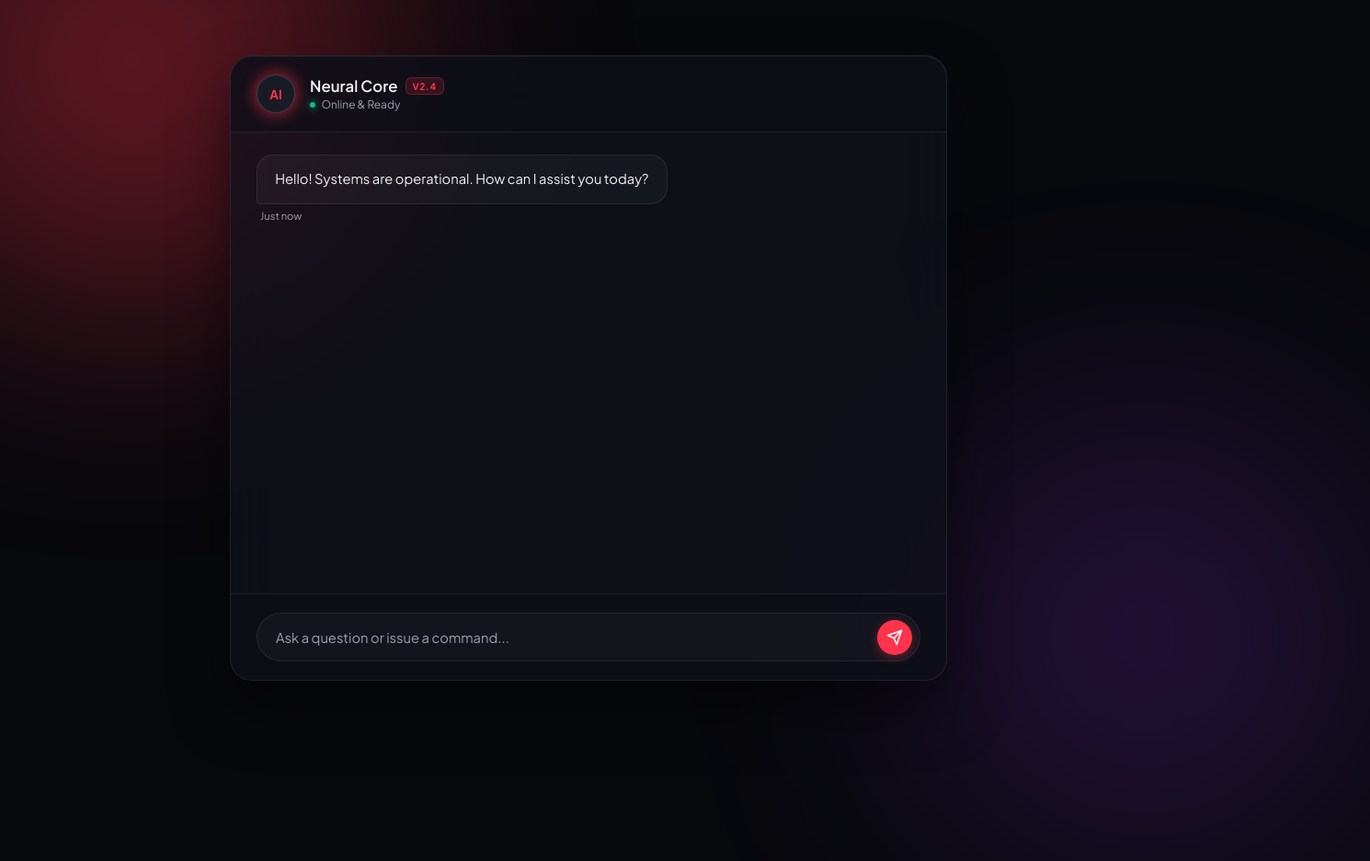
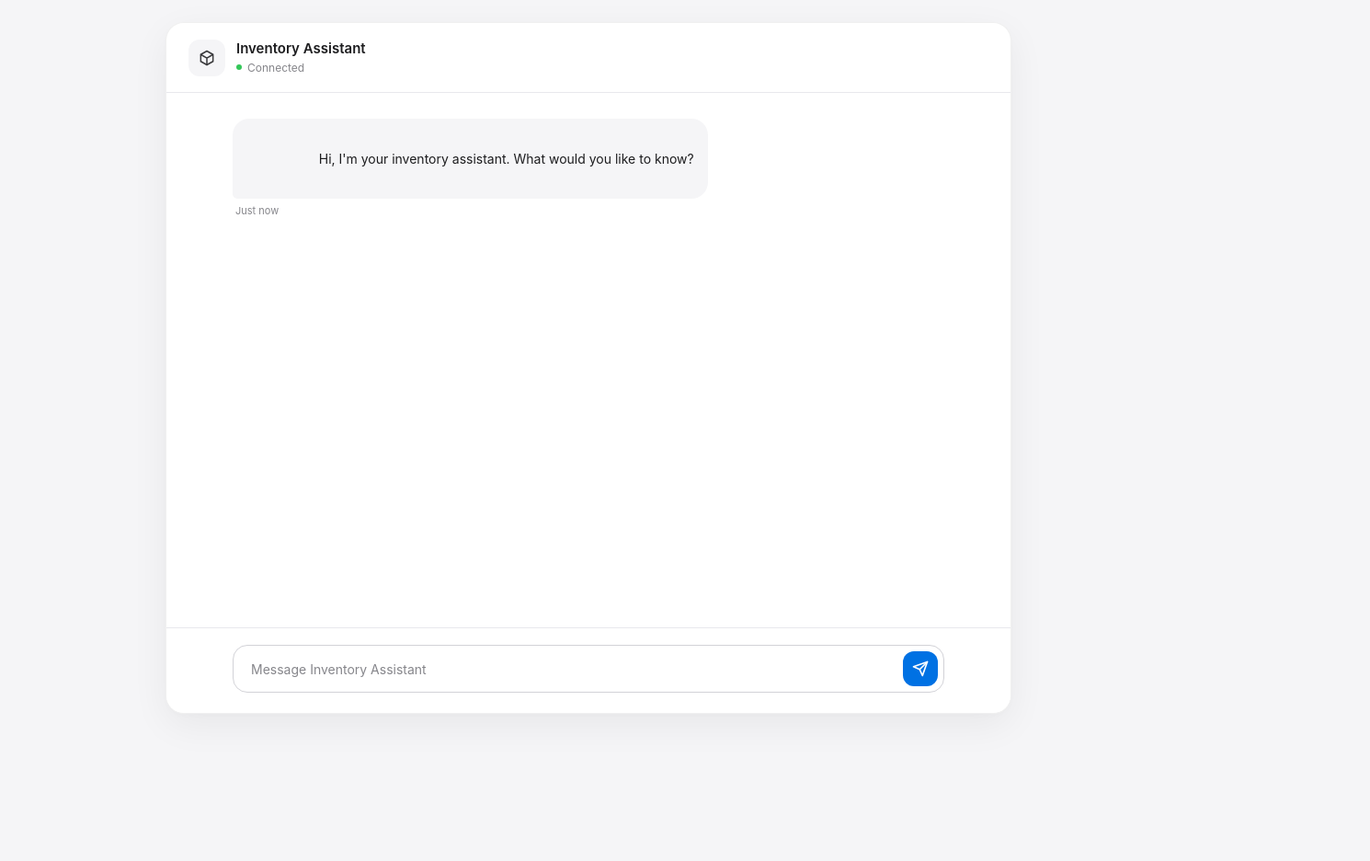
Before and after one commit to zxhuen/inventory-mcp-website, a plain HTML site: page index.html in a window 1280 px wide. Shown: the whole page at 92% size, 1490 px wide, since content can reach past the window. After the commit the page ends 800 px from the top, so only its background shows below. Drawn offline with Linux system fonts and the light colour scheme.

Commit message:
updated frontend

```diff
--- a/index.html
+++ b/index.html
@@ -4,46 +4,38 @@
 <head>
     <meta charset="UTF-8" />
     <meta name="viewport" content="width=device-width, initial-scale=1.0" />
-    <title>Synapse &bull; Neural Chat UI</title>
+    <title>Inventory Assistant</title>
     <link rel="stylesheet" href="style.css" />
-    <link rel="preconnect" href="https://fonts.googleapis.com">
-    <link rel="preconnect" href="https://fonts.gstatic.com" crossorigin>
-    <link href="https://fonts.googleapis.com/css2?family=Plus+Jakarta+Sans:wght@400;500;600;700&display=swap" rel="stylesheet">
 </head>
 
 <body>
-    <!-- Ambient background glow elements -->
-    <div class="blob blob-1"></div>
-    <div class="blob blob-2"></div>
-
     <main class="chat-wrapper">
-        <!-- Header -->
         <header class="chat-header">
             <div class="agent-info">
-                <div class="avatar-ring">
-                    <div class="avatar-glow"></div>
-                    <div class="avatar-core">AI</div>
+                <div class="agent-mark" aria-hidden="true">
+                    <svg viewBox="0 0 24 24" width="20" height="20" fill="none" stroke="currentColor" stroke-width="1.8" stroke-linecap="round" stroke-linejoin="round">
+                        <path d="M4 7.5 12 3l8 4.5v9L12 21l-8-4.5z"></path>
+                        <path d="m4.5 7.8 7.5 4.4 7.5-4.4M12 12.2V21"></path>
+                    </svg>
                 </div>
                 <div class="agent-meta">
-                    <h1 class="agent-name">Neural Core <span class="badge">v2.4</span></h1>
+                    <h1 class="agent-name">Inventory Assistant</h1>
                     <div class="status-indicator">
                         <span class="status-dot"></span>
-                        <span class="status-text">Online & Ready</span>
+                        <span class="status-text">Connected</span>
                     </div>
                 </div>
             </div>
         </header>
 
-        <!-- Message Feed -->
         <section class="messages-container" id="messagesContainer">
             <div class="message-group bot-msg">
                 <div class="message-bubble">
-                    Hello! Systems are operational. How can I assist you today?
+                    Hi, I'm your inventory assistant. What would you like to know?
                 </div>
                 <span class="message-timestamp">Just now</span>
             </div>
 
-            <!-- Typing Indicator Template -->
             <div class="message-group bot-msg typing-row hidden" id="typingIndicator">
                 <div class="message-bubble typing-bubble">
                     <div class="dot"></div>
@@ -53,10 +45,9 @@
             </div>
         </section>
 
-        <!-- Input Bar -->
         <footer class="chat-input-area">
             <form id="chatForm" class="input-form">
-                <input type="text" id="userInput" placeholder="Ask a question or issue a command..." autocomplete="off" required />
+                <input type="text" id="userInput" placeholder="Message Inventory Assistant" autocomplete="off" aria-label="Message Inventory Assistant" required />
                 <button type="submit" id="sendBtn" class="send-btn" aria-label="Send message">
           <svg viewBox="0 0 24 24" width="18" height="18" fill="none" stroke="currentColor" stroke-width="2.2" stroke-linecap="round" stroke-linejoin="round">
             <line x1="22" y1="2" x2="11" y2="13"></line>
--- a/style.css
+++ b/style.css
@@ -1,227 +1,146 @@
 :root {
-    --bg-color: #08090d;
-    --card-bg: rgba(16, 18, 27, 0.75);
-    --card-border: rgba(255, 255, 255, 0.08);
-    --text-primary: #f3f4f6;
-    --text-secondary: #9ca3af;
-    --accent: #ff334b;
-    --accent-glow: rgba(255, 51, 75, 0.35);
-    --user-bubble: linear-gradient(135deg, #ff334b, #e0243b);
-    --bot-bubble: rgba(255, 255, 255, 0.04);
-    --radius-lg: 24px;
-    --radius-bubble: 18px;
-    --transition: cubic-bezier(0.16, 1, 0.3, 1);
+    color-scheme: light;
+    --page: #f5f5f7;
+    --surface: #fff;
+    --text: #1d1d1f;
+    --muted: #86868b;
+    --line: #e8e8ed;
+    --message: #f5f5f7;
+    --blue: #0071e3;
+    --blue-hover: #0077ed;
+    --green: #34c759;
+    --radius: 18px;
+    --ease: cubic-bezier(0.2, 0.8, 0.2, 1);
 }
 
 * {
     box-sizing: border-box;
-    margin: 0;
-    padding: 0;
-    font-family: 'Plus Jakarta Sans', sans-serif;
+}
+
+html,
+body {
+    width: 100%;
+    min-width: 320px;
+    min-height: 100%;
 }
 
 body {
-    background-color: var(--bg-color);
-    color: var(--text-primary);
-    height: 100vh;
+    min-height: 100vh;
+    min-height: 100dvh;
+    margin: 0;
+    padding: 24px;
+    display: grid;
+    place-items: center;
+    overflow: hidden;
+    background: var(--page);
+    color: var(--text);
+    font-family: -apple-system, BlinkMacSystemFont, "SF Pro Display", "SF Pro Text", "Helvetica Neue", sans-serif;
+    font-size: 15px;
+    -webkit-font-smoothing: antialiased;
+}
+
+button,
+input {
+    font: inherit;
+}
+
+.chat-wrapper {
+    width: min(100%, 920px);
+    height: min(860px, calc(100dvh - 48px));
+    min-height: 420px;
+    display: flex;
+    flex-direction: column;
+    overflow: hidden;
+    border: 1px solid rgba(0, 0, 0, 0.06);
+    border-radius: 20px;
+    background: var(--surface);
+    box-shadow: 0 12px 40px rgba(0, 0, 0, 0.06), 0 2px 8px rgba(0, 0, 0, 0.025);
+    animation: appear 420ms var(--ease) both;
+}
+
+.chat-header {
+    min-height: 76px;
+    padding: 15px 24px;
     display: flex;
     align-items: center;
-    justify-content: center;
-    overflow: hidden;
-    position: relative;
-    padding: 1.5rem;
-}
-
-
-/* Ambient Backlight Blobs */
-
-.blob {
-    position: absolute;
-    border-radius: 50%;
-    filter: blur(120px);
-    z-index: 0;
-    pointer-events: none;
-    animation: float 16s infinite alternate var(--transition);
-}
-
-.blob-1 {
-    width: 500px;
-    height: 500px;
-    background: var(--accent-glow);
-    top: -150px;
-    left: -150px;
-}
-
-.blob-2 {
-    width: 450px;
-    height: 450px;
-    background: rgba(147, 51, 234, 0.2);
-    bottom: -150px;
-    right: -150px;
-    animation-duration: 20s;
-}
-
-@keyframes float {
-    0% {
-        transform: translate(0, 0) scale(1);
-    }
-    100% {
-        transform: translate(50px, -40px) scale(1.1);
-    }
-}
-
-
-/* Main Chat Container - Fixed to a stable viewport position */
-
-.chat-wrapper {
-    width: 100%;
-    max-width: 780px;
-    height: 85vh;
-    max-height: 850px;
-    background: var(--card-bg);
-    border: 1px solid var(--card-border);
-    border-radius: var(--radius-lg);
-    box-shadow: 0 30px 60px rgba(0, 0, 0, 0.5), inset 0 1px 0 rgba(255, 255, 255, 0.08);
-    backdrop-filter: blur(28px);
-    -webkit-backdrop-filter: blur(28px);
-    display: flex;
-    flex-direction: column;
-    position: fixed;
-    left: 1.5rem;
-    right: 1.5rem;
-    top: 50%;
-    margin-inline: auto;
-    transform: translateY(-50%);
-    z-index: 1;
-    overflow: hidden;
-}
-
-
-/* Header */
-
-.chat-header {
-    padding: 1.25rem 1.75rem;
-    border-bottom: 1px solid var(--card-border);
-    background: rgba(12, 14, 21, 0.4);
+    border-bottom: 1px solid var(--line);
 }
 
 .agent-info {
     display: flex;
     align-items: center;
-    gap: 1rem;
+    gap: 12px;
 }
 
-.avatar-ring {
-    position: relative;
-    width: 42px;
-    height: 42px;
+.agent-mark {
+    width: 40px;
+    height: 40px;
+    display: grid;
+    flex: 0 0 auto;
+    place-items: center;
+    border-radius: 12px;
+    background: #f5f5f7;
+    color: #3a3a3c;
 }
 
-.avatar-glow {
-    position: absolute;
-    inset: 0;
-    border-radius: 50%;
-    background: var(--accent);
-    filter: blur(8px);
-    opacity: 0.6;
-    animation: pulseGlow 3s infinite alternate;
-}
-
-.avatar-core {
-    position: relative;
-    width: 100%;
-    height: 100%;
-    background: #181b26;
-    border: 1px solid rgba(255, 255, 255, 0.15);
-    border-radius: 50%;
-    display: flex;
-    align-items: center;
-    justify-content: center;
-    font-weight: 700;
-    font-size: 0.85rem;
-    color: var(--accent);
-}
-
-@keyframes pulseGlow {
-    0% {
-        transform: scale(0.9);
-        opacity: 0.4;
-    }
-    100% {
-        transform: scale(1.15);
-        opacity: 0.8;
-    }
+.agent-meta {
+    display: grid;
+    gap: 3px;
 }
 
 .agent-name {
-    font-size: 1.05rem;
+    margin: 0;
+    font-size: 15px;
     font-weight: 600;
-    display: flex;
-    align-items: center;
-    gap: 0.5rem;
-}
-
-.badge {
-    font-size: 0.65rem;
-    font-weight: 700;
-    text-transform: uppercase;
-    letter-spacing: 0.05em;
-    background: rgba(255, 51, 75, 0.15);
-    color: var(--accent);
-    padding: 2px 7px;
-    border-radius: 6px;
-    border: 1px solid rgba(255, 51, 75, 0.3);
+    line-height: 1.25;
 }
 
 .status-indicator {
     display: flex;
     align-items: center;
-    gap: 0.4rem;
-    margin-top: 0.15rem;
+    gap: 6px;
 }
 
 .status-dot {
     width: 6px;
     height: 6px;
     border-radius: 50%;
-    background-color: #10b981;
-    box-shadow: 0 0 8px #10b981;
+    background: var(--green);
 }
 
 .status-text {
-    font-size: 0.75rem;
-    color: var(--text-secondary);
+    color: var(--muted);
+    font-size: 12px;
+    line-height: 1.3;
 }
-
-
-/* Feed Viewport */
 
 .messages-container {
     flex: 1;
-    overflow-y: auto;
-    padding: 1.5rem 1.75rem;
     display: flex;
     flex-direction: column;
-    gap: 1.25rem;
+    gap: 20px;
+    overflow-y: auto;
+    padding: 28px clamp(20px, 7vw, 72px);
+    overscroll-behavior: contain;
+    scrollbar-color: #d2d2d7 transparent;
+    scrollbar-width: thin;
 }
 
 .messages-container::-webkit-scrollbar {
-    width: 5px;
+    width: 8px;
 }
 
 .messages-container::-webkit-scrollbar-thumb {
-    background: rgba(255, 255, 255, 0.1);
-    border-radius: 4px;
+    border: 2px solid var(--surface);
+    border-radius: 8px;
+    background: #d2d2d7;
 }
 
-
-/* Message Entries - Opacity Fade Only (No Vertical Shifting) */
-
 .message-group {
+    max-width: min(78%, 620px);
     display: flex;
     flex-direction: column;
-    max-width: 80%;
-    animation: fadeIn 0.2s ease-out forwards;
+    animation: fade-in 180ms ease-out both;
 }
 
 .bot-msg {
@@ -234,142 +153,139 @@ body {
 }
 
 .message-bubble {
-    padding: 0.9rem 1.2rem;
-    font-size: 0.92rem;
+    padding: 11px 15px;
+    border-radius: var(--radius);
+    font-size: 14px;
     line-height: 1.55;
-    border-radius: var(--radius-bubble);
-    word-break: break-word;
+    overflow-wrap: anywhere;
+    white-space: pre-wrap;
 }
 
 .bot-msg .message-bubble {
-    background: var(--bot-bubble);
-    border: 1px solid var(--card-border);
-    border-bottom-left-radius: 4px;
-    backdrop-filter: blur(12px);
+    border-bottom-left-radius: 5px;
+    background: var(--message);
+    color: var(--text);
 }
 
 .user-msg .message-bubble {
-    background: var(--user-bubble);
+    border-bottom-right-radius: 5px;
+    background: var(--blue);
     color: #fff;
-    border-bottom-right-radius: 4px;
-    box-shadow: 0 6px 20px var(--accent-glow);
 }
 
 .message-timestamp {
-    font-size: 0.7rem;
-    color: var(--text-secondary);
-    margin-top: 0.35rem;
-    padding: 0 0.25rem;
+    margin-top: 6px;
+    padding: 0 3px;
+    color: var(--muted);
+    font-size: 11px;
+    line-height: 1.3;
 }
-
-
-/* Animated Typing Dots */
 
 .typing-bubble {
     display: flex;
     align-items: center;
     gap: 5px;
-    padding: 1rem 1.2rem;
+    min-height: 40px;
+    padding-inline: 16px;
 }
 
 .dot {
-    width: 6px;
-    height: 6px;
+    width: 5px;
+    height: 5px;
     border-radius: 50%;
-    background: var(--text-secondary);
-    opacity: 0.4;
-    animation: bounce 1.4s infinite ease-in-out;
+    background: #8e8e93;
+    animation: pulse 1.2s ease-in-out infinite;
 }
 
 .dot:nth-child(2) {
-    animation-delay: 0.2s;
+    animation-delay: 150ms;
 }
 
 .dot:nth-child(3) {
-    animation-delay: 0.4s;
+    animation-delay: 300ms;
 }
 
-@keyframes bounce {
-    0%,
-    80%,
-    100% {
-        transform: translateY(0);
-        opacity: 0.4;
-    }
-    40% {
-        transform: translateY(-5px);
-        opacity: 1;
-        background: var(--accent);
-    }
-}
-
-
-/* Input Form */
-
 .chat-input-area {
-    padding: 1.25rem 1.75rem;
-    background: rgba(12, 14, 21, 0.4);
-    border-top: 1px solid var(--card-border);
+    padding: 18px clamp(20px, 7vw, 72px) 22px;
+    border-top: 1px solid var(--line);
+    background: var(--surface);
 }
 
 .input-form {
+    min-height: 52px;
     display: flex;
     align-items: center;
-    gap: 0.75rem;
-    background: rgba(255, 255, 255, 0.03);
-    border: 1px solid var(--card-border);
-    padding: 0.4rem 0.5rem 0.4rem 1.25rem;
-    border-radius: 9999px;
-    transition: border-color 0.2s ease, box-shadow 0.2s ease;
+    gap: 12px;
+    padding: 5px 6px 5px 17px;
+    border: 1px solid #d2d2d7;
+    border-radius: 16px;
+    background: var(--surface);
+    transition: border-color 160ms ease, box-shadow 160ms ease;
 }
 
 .input-form:focus-within {
-    border-color: rgba(255, 51, 75, 0.5);
-    box-shadow: 0 0 20px rgba(255, 51, 75, 0.15);
+    border-color: rgba(0, 113, 227, 0.65);
+    box-shadow: 0 0 0 3px rgba(0, 113, 227, 0.12);
 }
 
 .input-form input {
-    flex: 1;
+    width: 100%;
+    min-width: 0;
+    border: 0;
+    outline: 0;
     background: transparent;
-    border: none;
-    outline: none;
-    color: var(--text-primary);
-    font-size: 0.92rem;
+    color: var(--text);
+    font-size: 14px;
 }
 
 .input-form input::placeholder {
-    color: var(--text-secondary);
+    color: var(--muted);
+    opacity: 1;
 }
 
 .send-btn {
     width: 38px;
     height: 38px;
-    border-radius: 50%;
-    border: none;
-    background: var(--accent);
+    display: grid;
+    flex: 0 0 auto;
+    place-items: center;
+    border: 0;
+    border-radius: 12px;
+    background: var(--blue);
     color: #fff;
-    display: flex;
-    align-items: center;
-    justify-content: center;
     cursor: pointer;
-    box-shadow: 0 3px 12px var(--accent-glow);
-    transition: transform 0.2s var(--transition), box-shadow 0.2s var(--transition);
+    transition: background 160ms ease, transform 160ms var(--ease);
 }
 
 .send-btn:hover {
-    transform: scale(1.06);
-    box-shadow: 0 6px 18px rgba(255, 51, 75, 0.5);
+    background: var(--blue-hover);
 }
 
 .send-btn:active {
     transform: scale(0.95);
 }
 
+.send-btn:focus-visible {
+    outline: 3px solid rgba(0, 113, 227, 0.3);
+    outline-offset: 2px;
+}
+
 .hidden {
     display: none !important;
 }
 
-@keyframes fadeIn {
+@keyframes appear {
+    from {
+        opacity: 0;
+        transform: translateY(8px);
+    }
+    to {
+        opacity: 1;
+        transform: translateY(0);
+    }
+}
+
+@keyframes fade-in {
     from {
         opacity: 0;
     }
@@ -377,3 +293,54 @@ body {
         opacity: 1;
     }
 }
+
+@keyframes pulse {
+    0%,
+    60%,
+    100% {
+        opacity: 0.35;
+    }
+    30% {
+        opacity: 1;
+    }
+}
+
+@media (max-width: 600px) {
+    body {
+        padding: 0;
+        background: var(--surface);
+    }
+    .chat-wrapper {
+        width: 100%;
+        height: 100dvh;
+        min-height: 0;
+        border: 0;
+        border-radius: 0;
+        box-shadow: none;
+    }
+    .chat-header {
+        min-height: 68px;
+        padding-inline: 18px;
+    }
+    .messages-container {
+        gap: 16px;
+        padding: 22px 18px;
+    }
+    .message-group {
+        max-width: 88%;
+    }
+    .chat-input-area {
+        padding: 12px 16px max(16px, env(safe-area-inset-bottom));
+    }
+}
+
+@media (prefers-reduced-motion: reduce) {
+    *,
+    *::before,
+    *::after {
+        scroll-behavior: auto !important;
+        animation-duration: 0.01ms !important;
+        animation-iteration-count: 1 !important;
+        transition-duration: 0.01ms !important;
+    }
+}
```
